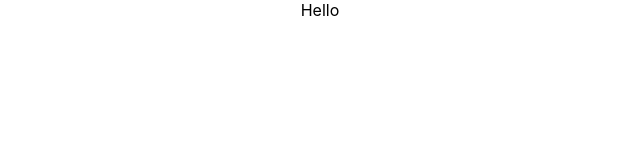
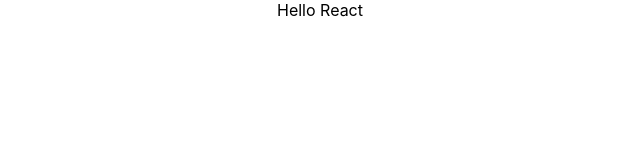
Before and after one commit to PashaBerkal/vet-clinic-app, a React (Create React App) app: page / in a window 1280 px wide. Shown: the top 160 px of the page, without its empty margins (320-960 px from the left). Built offline with nearby package versions, Linux system fonts and the light colour scheme.

Commit message:
test commit

```diff
--- a/src/components/App/App.tsx
+++ b/src/components/App/App.tsx
@@ -3,7 +3,7 @@
 function App() {
   return (
     <div className={classes.App}>
-      Hello
+      Hello React
     </div>
   );
 }
```
